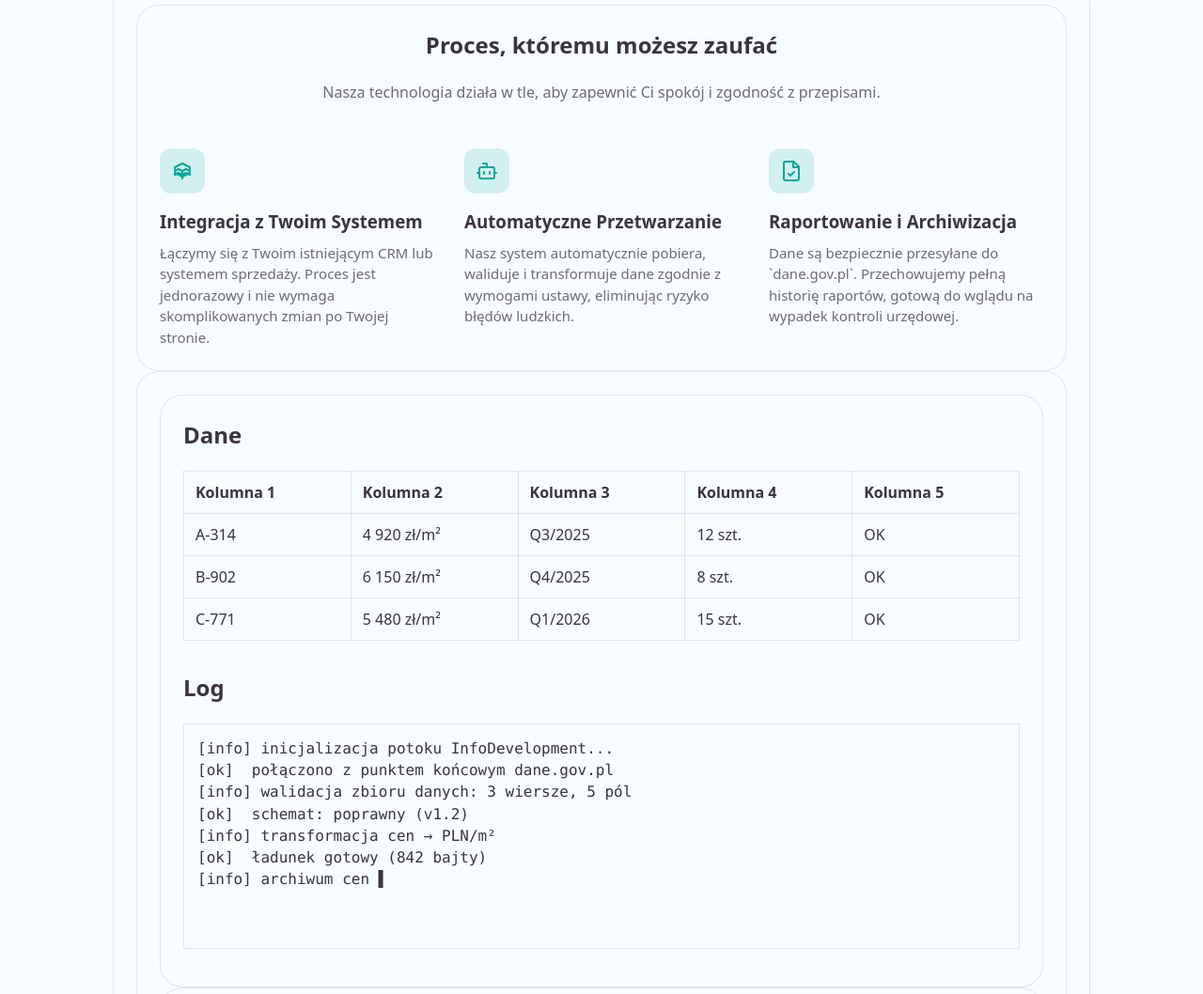
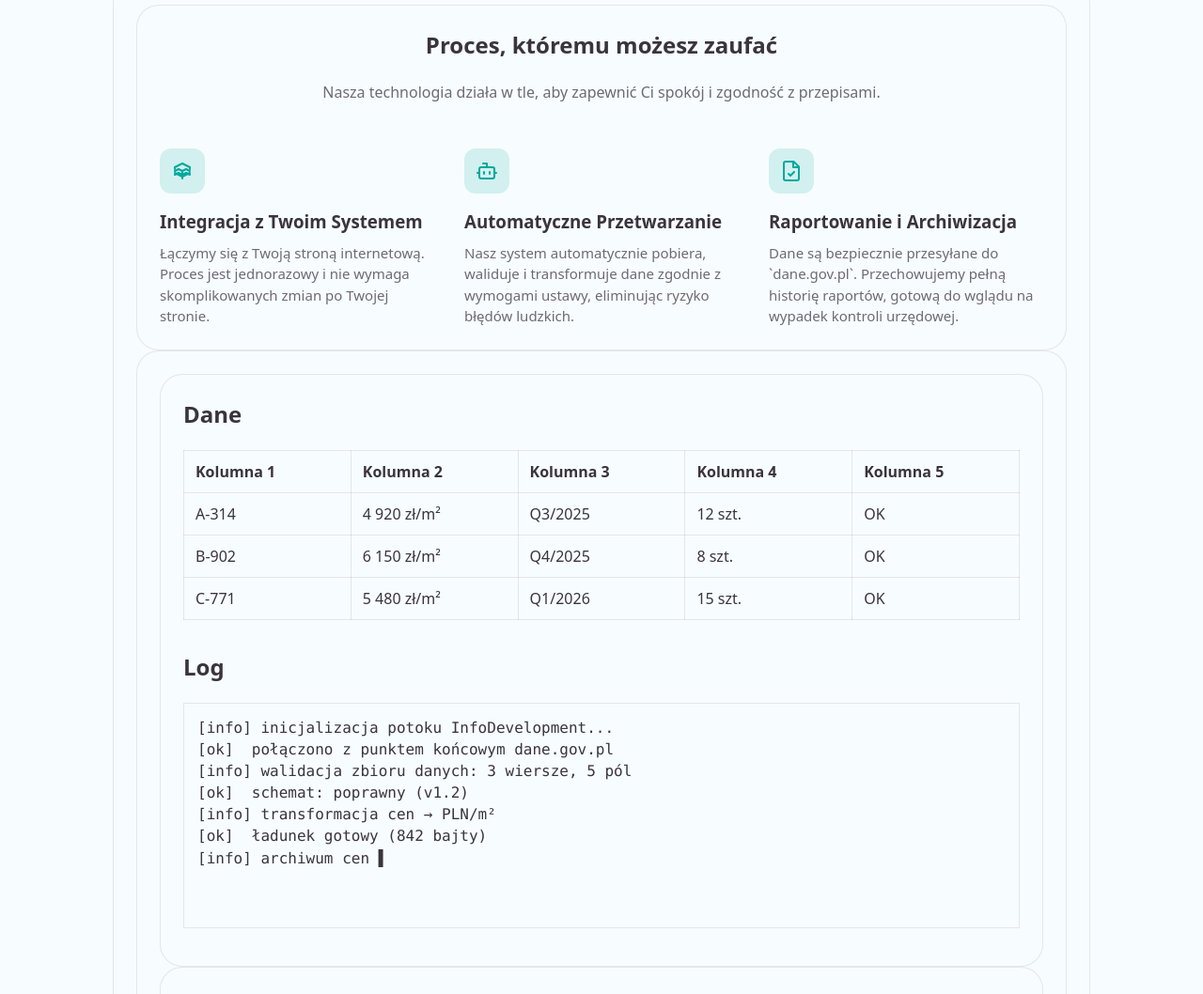
Before and after one commit to BrunonSocha/InfoDevelopment, a plain HTML site: page index.html in a window 1280 px wide. Shown: the part 2138-3196 px from the top of the page at 94% size. Drawn offline with Linux system fonts and the light colour scheme; a web font is replaced by a local one.

Commit message:
first prr

```diff
--- a/index.html
+++ b/index.html
@@ -81,7 +81,7 @@
         <svg xmlns="http://www.w3.org/2000/svg" width="24" height="24" viewBox="0 0 24 24" fill="none" stroke="currentColor" stroke-width="2" stroke-linecap="round" stroke-linejoin="round"><path d="M12 20v-4"/><path d="m12 12-4-2-4 2"/><path d="m12 12 4-2 4 2"/><path d="M12 12v4"/><path d="m12 16-4-2-4 2"/><path d="m12 16 4-2 4 2"/><path d="M4 10V8l8-4 8 4v2"/><path d="m4 14 8 4 8-4"/></svg>
       </div>
       <h3>Integracja z Twoim Systemem</h3>
-      <p>Łączymy się z Twoim istniejącym CRM lub systemem sprzedaży. Proces jest jednorazowy i nie wymaga skomplikowanych zmian po Twojej stronie.</p>
+      <p>Łączymy się z Twoją stroną internetową. Proces jest jednorazowy i nie wymaga skomplikowanych zmian po Twojej stronie.</p>
     </div>
     <div class="step-card">
       <div class="step-icon">
```
